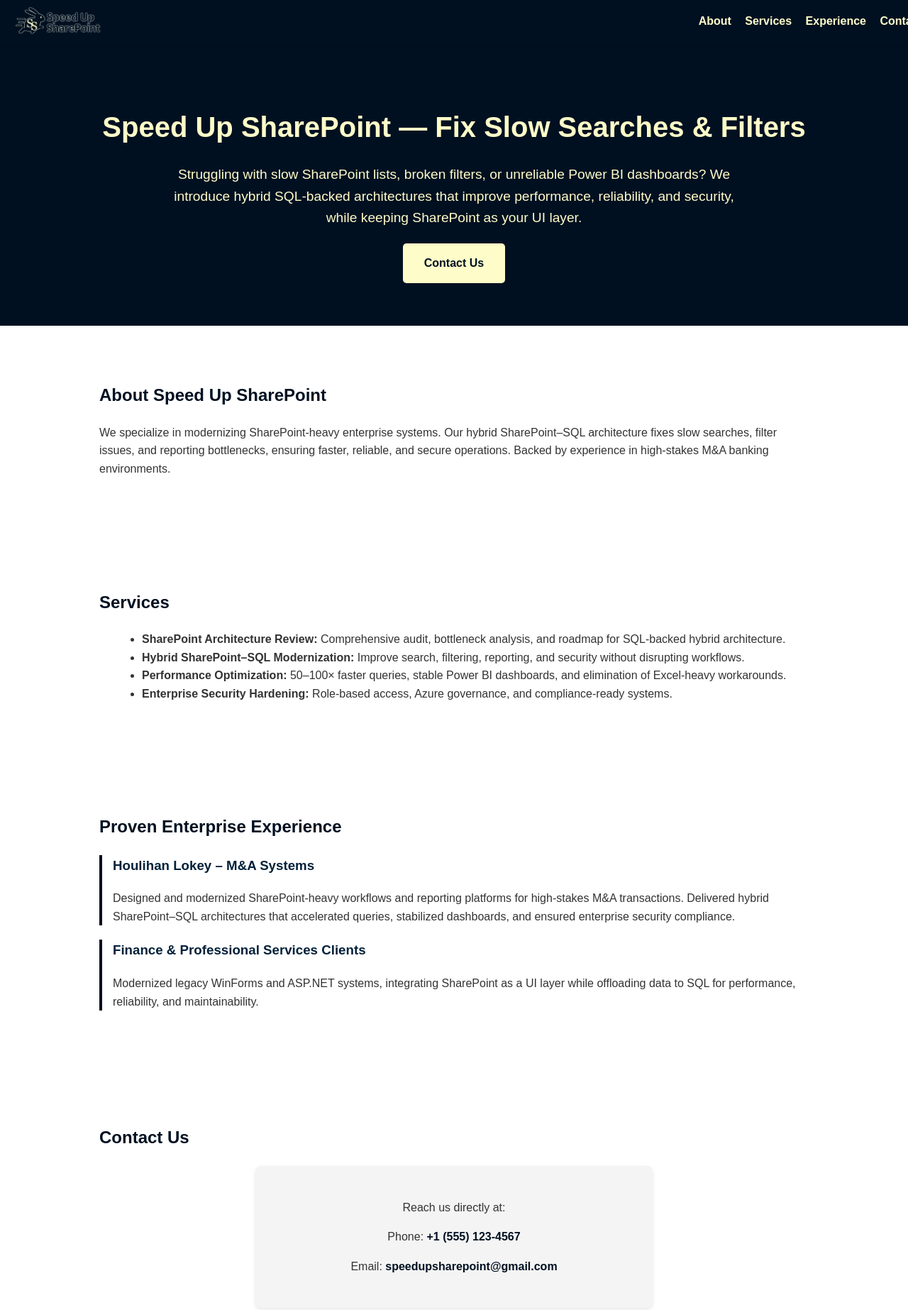
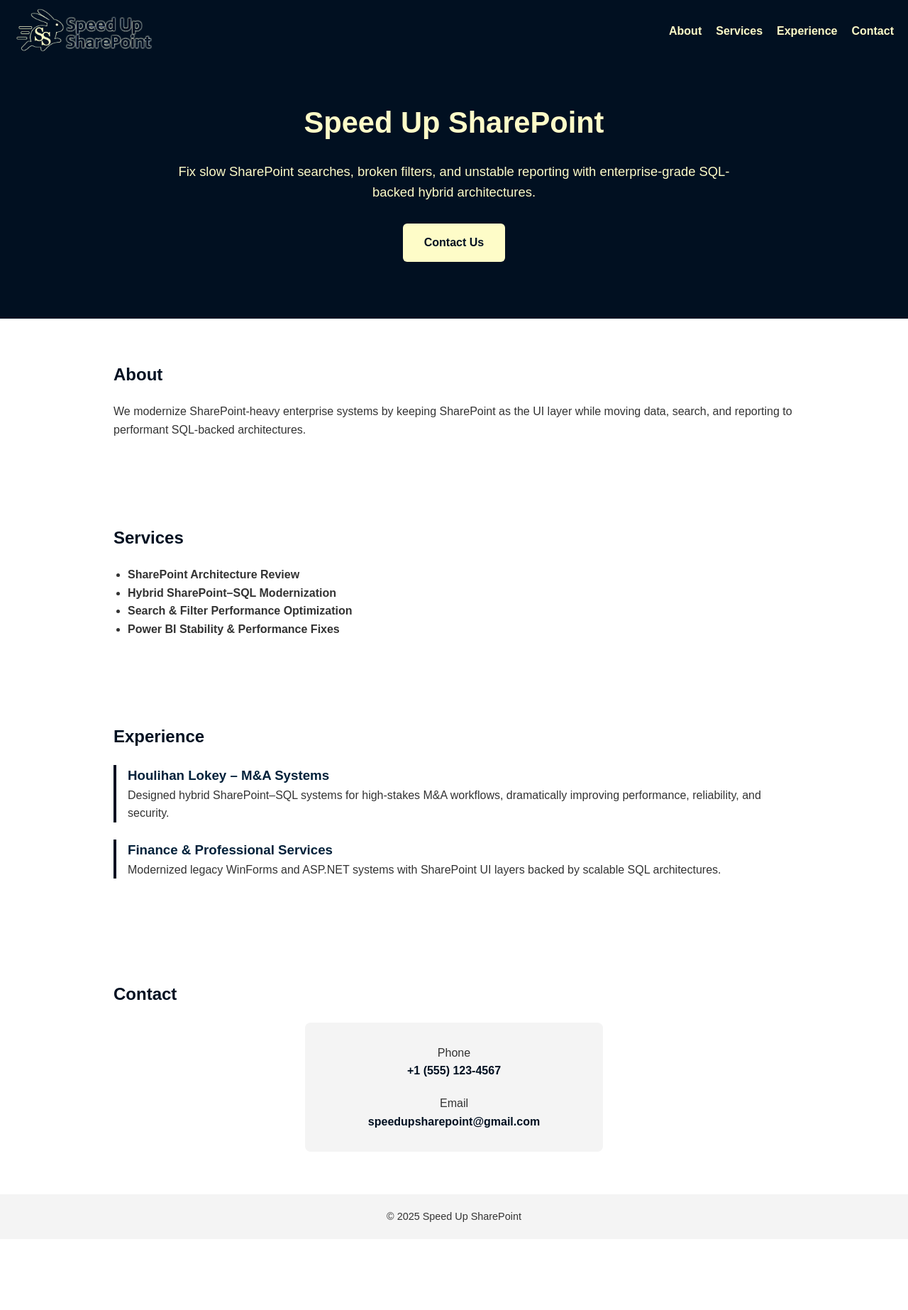
Before and after one commit to mharoot/SpeedUpSharePoint, a plain HTML site: page index.html in a window 1280 px wide. Shown: the top 1846 px of the page at 71% size. After the commit the page ends 1746 px from the top, so only its background shows below. Drawn offline with Linux system fonts and the light colour scheme.

Commit message:
Update index.html

```diff
--- a/index.html
+++ b/index.html
@@ -4,173 +4,224 @@
 <meta charset="UTF-8">
 <meta name="viewport" content="width=device-width, initial-scale=1.0">
 
-<!-- SEO Meta Tags -->
-<title>Speed Up SharePoint | SharePoint Search & Filter Optimization</title>
-<meta name="description" content="Speed Up SharePoint with hybrid SQL-backed architectures. Fix slow searches, filters, and reporting issues. Enterprise SharePoint Architecture Review available.">
-<meta name="keywords" content="SharePoint search performance, SharePoint filter issues, SharePoint SQL hybrid, SharePoint architecture review, Power BI SharePoint optimization">
+<title>Speed Up SharePoint | SharePoint Performance Experts</title>
+<meta name="description" content="Fix slow SharePoint searches, filters, and reporting with SQL-backed hybrid architectures.">
 <meta name="robots" content="index, follow">
 
-<!-- Open Graph -->
-<meta property="og:title" content="Speed Up SharePoint – SharePoint Search & Filter Optimization">
-<meta property="og:description" content="Fix slow SharePoint searches and filters with enterprise-level hybrid SQL architectures. Architecture review available.">
-<meta property="og:type" content="website">
-<meta property="og:url" content="https://www.SpeedUpSharePoint.com/">
-<meta property="og:image" content="https://www.SpeedUpSharePoint.com/assets/og-image.png">
-
-<!-- Styles -->
 <style>
 :root {
-    --primary-color: #011021; /* Navy Blue */
-    --secondary-color: #fefcc8; /* Gold */
+  --primary: #011021;
+  --secondary: #fefcc8;
+}
+
+/* Reset */
+* {
+  box-sizing: border-box;
+  margin: 0;
+  padding: 0;
 }
 
 body {
   font-family: Arial, sans-serif;
+  color: #333;
   line-height: 1.6;
-    color: #333;
-    margin: 0;
-    padding: 0;
-    background: #fff;
 }
 
-  /* Topbar */
+/* ================= TOPBAR ================= */
+
 .topbar {
-    background: var(--primary-color);
-    color: var(--secondary-color);
+  position: fixed;
+  top: 0;
+  left: 0;
+  width: 100%;
+  background: var(--primary);
   display: flex;
   align-items: center;
   justify-content: space-between;
-    padding: 10px 20px;
-    position: fixed;
-    width: 100%;
-    top: 0;
+  padding: 12px 20px;
   z-index: 1000;
-    box-shadow: 0 2px 5px rgba(0,0,0,0.1);
-  }
-  .topbar img { height: 40px; }
-  .menu-toggle {
-    display: none;
-    font-size: 2em;
-    cursor: pointer;
-  }
-  .topnav-links a { color: var(--secondary-color); text-decoration: none; font-weight: bold; margin-left: 15px; }
-
-  /* Sidebar */
-  .sidebar {
-    height: 100%;
-    width: 0;
-    position: fixed;
-    z-index: 1100;
-    top: 0;
-    left: 0;
-    background-color: var(--primary-color);
-    overflow-x: hidden;
-    transition: 0.3s;
-    padding-top: 60px;
-  }
-  .sidebar a {
-    padding: 15px 30px;
-    text-decoration: none;
-    font-size: 1.2em;
-    color: var(--secondary-color);
-    display: block;
-    transition: 0.2s;
-  }
-  .sidebar a:hover { background-color: #02213a; }
-  .sidebar .closebtn {
-    position: absolute;
-    top: 10px;
-    right: 20px;
-    font-size: 2em;
 }
 
-  /* Hero / Header */
-  header {
-    background: var(--primary-color);
-    color: var(--secondary-color);
-    padding: 120px 20px 60px;
-    text-align: center;
-  }
-  header h1 { font-size: 2.5em; margin-bottom: 20px; }
-  header p { font-size: 1.2em; max-width: 800px; margin: 0 auto; }
-  .cta-button {
-    display: inline-block;
-    margin-top: 20px;
-    background: var(--secondary-color);
-    color: var(--primary-color);
-    padding: 15px 30px;
-    text-decoration: none;
-    border-radius: 5px;
-    font-weight: bold;
-    transition: all 0.3s;
-  }
-  .cta-button:hover {
-    background: var(--primary-color);
-    color: var(--secondary-color);
-    border: 2px solid var(--secondary-color);
+/* Logo */
+.topbar img {
+  max-height: 64px;
+  width: auto;
 }
 
-  /* Sections */
-  section {
-    padding: 60px 20px;
-    max-width: 1000px;
-    margin: 0 auto;
+/* Desktop nav */
+.topnav {
+  display: flex;
+  gap: 20px;
 }
-  h2 { color: var(--primary-color); margin-bottom: 20px; }
-  h3 { color: #02213a; margin-top: 15px; }
-  ul { list-style-type: disc; margin-left: 20px; }
-  .experience { border-left: 4px solid var(--primary-color); padding-left: 15px; margin-bottom: 20px; font-style: normal; }
 
-  /* Contact Section */
-  .contact-info {
-    background: #f4f4f4;
-    padding: 30px;
-    border-radius: 8px;
-    max-width: 500px;
-    margin: 0 auto;
-    text-align: center;
-    box-shadow: 0 2px 5px rgba(0,0,0,0.1);
-  }
-  .contact-info a {
-    color: var(--primary-color);
+.topnav a {
+  color: var(--secondary);
   text-decoration: none;
   font-weight: bold;
 }
-  .contact-info a:hover {
-    color: var(--secondary-color);
+
+/* Hamburger button */
+.menu-toggle {
+  display: none;
+  width: 48px;
+  height: 48px;
+  font-size: 2rem;
+  background: none;
+  border: none;
+  color: var(--secondary);
+  cursor: pointer;
+  align-items: center;
+  justify-content: center;
 }
 
-  /* Footer */
+/* ================= SIDEBAR ================= */
+
+.sidebar {
+  position: fixed;
+  top: 0;
+  left: 0;
+  width: 0;
+  height: 100%;
+  background: var(--primary);
+  overflow-x: hidden;
+  transition: width 0.3s ease;
+  padding-top: 90px;
+  z-index: 1100;
+}
+
+.sidebar a {
+  display: block;
+  padding: 16px 32px;
+  color: var(--secondary);
+  text-decoration: none;
+  font-size: 1.2rem;
+}
+
+.sidebar a:hover {
+  background: rgba(255,255,255,0.08);
+}
+
+/* ================= HERO ================= */
+
+header {
+  background: var(--primary);
+  color: var(--secondary);
+  text-align: center;
+  padding: 140px 20px 80px;
+}
+
+header h1 {
+  font-size: 2.6rem;
+  margin-bottom: 20px;
+}
+
+header p {
+  max-width: 820px;
+  margin: 0 auto;
+  font-size: 1.15rem;
+}
+
+.cta {
+  display: inline-block;
+  margin-top: 30px;
+  padding: 14px 30px;
+  background: var(--secondary);
+  color: var(--primary);
+  text-decoration: none;
+  font-weight: bold;
+  border-radius: 6px;
+}
+
+.cta:hover {
+  background: var(--primary);
+  color: var(--secondary);
+  border: 2px solid var(--secondary);
+}
+
+/* ================= CONTENT ================= */
+
+section {
+  max-width: 1000px;
+  margin: 0 auto;
+  padding: 60px 20px;
+}
+
+h2 {
+  color: var(--primary);
+  margin-bottom: 20px;
+}
+
+h3 {
+  margin-top: 20px;
+  color: #02213a;
+}
+
+ul {
+  margin-left: 20px;
+}
+
+.experience {
+  border-left: 4px solid var(--primary);
+  padding-left: 16px;
+  margin-bottom: 24px;
+}
+
+/* ================= CONTACT ================= */
+
+.contact-box {
+  background: #f4f4f4;
+  padding: 30px;
+  max-width: 420px;
+  margin: 0 auto;
+  border-radius: 8px;
+  text-align: center;
+}
+
+.contact-box a {
+  color: var(--primary);
+  font-weight: bold;
+  text-decoration: none;
+}
+
+/* ================= FOOTER ================= */
+
 footer {
   background: #f4f4f4;
+  text-align: center;
   padding: 20px;
-    text-align: center;
-    font-size: 0.9em;
-    color: #555;
+  font-size: 0.9rem;
 }
 
-  /* Responsive Styles */
+/* ================= RESPONSIVE ================= */
+
 @media (max-width: 768px) {
-    header h1 { font-size: 2em; }
-    header p { font-size: 1em; }
-    section { padding: 40px 15px; }
-    .topnav-links { display: none; }
-    .menu-toggle { display: block; }
+  .topnav {
+    display: none;
   }
-  @media (max-width: 480px) {
-    header h1 { font-size: 1.6em; }
-    header p { font-size: 0.95em; }
-    .cta-button { padding: 12px 25px; font-size: 0.95em; }
+  .menu-toggle {
+    display: flex;
   }
+  .topbar img {
+    max-height: 52px;
+  }
+  header h1 {
+    font-size: 2rem;
+  }
+}
+
 </style>
 </head>
+
 <body>
 
-<!-- Topbar -->
+<!-- TOPBAR -->
 <div class="topbar">
-  <img src="https://mharoot.github.io/SpeedUpSharePoint/sharepoint-rectangle-logo.png" alt="Speed Up SharePoint Logo">
-  <span class="menu-toggle" onclick="openSidebar()">&#9776;</span>
-  <nav class="topnav-links">
+  <img src="https://mharoot.github.io/SpeedUpSharePoint/sharepoint-rectangle-logo.png"
+       alt="Speed Up SharePoint">
+
+  <button id="menuToggle" class="menu-toggle" aria-label="Menu">☰</button>
+
+  <nav class="topnav">
     <a href="#about">About</a>
     <a href="#services">Services</a>
     <a href="#experience">Experience</a>
@@ -178,75 +229,99 @@
   </nav>
 </div>
 
-<!-- Sidebar -->
-<div id="mySidebar" class="sidebar">
-  <a href="javascript:void(0)" class="closebtn" onclick="closeSidebar()">×</a>
-  <a href="#about" onclick="closeSidebar()">About</a>
-  <a href="#services" onclick="closeSidebar()">Services</a>
-  <a href="#experience" onclick="closeSidebar()">Experience</a>
-  <a href="#contact" onclick="closeSidebar()">Contact</a>
+<!-- SIDEBAR -->
+<div id="sidebar" class="sidebar">
+  <a href="#about" onclick="toggleMenu()">About</a>
+  <a href="#services" onclick="toggleMenu()">Services</a>
+  <a href="#experience" onclick="toggleMenu()">Experience</a>
+  <a href="#contact" onclick="toggleMenu()">Contact</a>
 </div>
 
-<!-- Hero / Home Section -->
-<header id="home">
-  <h1>Speed Up SharePoint — Fix Slow Searches & Filters</h1>
-  <p>Struggling with slow SharePoint lists, broken filters, or unreliable Power BI dashboards? We introduce hybrid SQL-backed architectures that improve performance, reliability, and security, while keeping SharePoint as your UI layer.</p>
-  <a href="#contact" class="cta-button">Contact Us</a>
+<!-- HERO -->
+<header>
+  <h1>Speed Up SharePoint</h1>
+  <p>
+    Fix slow SharePoint searches, broken filters, and unstable reporting
+    with enterprise-grade SQL-backed hybrid architectures.
+  </p>
+  <a href="#contact" class="cta">Contact Us</a>
 </header>
 
-<!-- About Section -->
+<!-- ABOUT -->
 <section id="about">
-  <h2>About Speed Up SharePoint</h2>
-  <p>We specialize in modernizing SharePoint-heavy enterprise systems. Our hybrid SharePoint–SQL architecture fixes slow searches, filter issues, and reporting bottlenecks, ensuring faster, reliable, and secure operations. Backed by experience in high-stakes M&A banking environments.</p>
+  <h2>About</h2>
+  <p>
+    We modernize SharePoint-heavy enterprise systems by keeping SharePoint
+    as the UI layer while moving data, search, and reporting to performant
+    SQL-backed architectures.
+  </p>
 </section>
 
-<!-- Services Section -->
+<!-- SERVICES -->
 <section id="services">
   <h2>Services</h2>
   <ul>
-    <li><strong>SharePoint Architecture Review:</strong> Comprehensive audit, bottleneck analysis, and roadmap for SQL-backed hybrid architecture.</li>
-    <li><strong>Hybrid SharePoint–SQL Modernization:</strong> Improve search, filtering, reporting, and security without disrupting workflows.</li>
-    <li><strong>Performance Optimization:</strong> 50–100× faster queries, stable Power BI dashboards, and elimination of Excel-heavy workarounds.</li>
-    <li><strong>Enterprise Security Hardening:</strong> Role-based access, Azure governance, and compliance-ready systems.</li>
+    <li><strong>SharePoint Architecture Review</strong></li>
+    <li><strong>Hybrid SharePoint–SQL Modernization</strong></li>
+    <li><strong>Search & Filter Performance Optimization</strong></li>
+    <li><strong>Power BI Stability & Performance Fixes</strong></li>
   </ul>
 </section>
 
-<!-- Experience Section -->
+<!-- EXPERIENCE -->
 <section id="experience">
-  <h2>Proven Enterprise Experience</h2>
+  <h2>Experience</h2>
+
   <div class="experience">
     <h3>Houlihan Lokey – M&A Systems</h3>
-    Designed and modernized SharePoint-heavy workflows and reporting platforms for high-stakes M&A transactions. Delivered hybrid SharePoint–SQL architectures that accelerated queries, stabilized dashboards, and ensured enterprise security compliance.
+    <p>
+      Designed hybrid SharePoint–SQL systems for high-stakes M&A workflows,
+      dramatically improving performance, reliability, and security.
+    </p>
   </div>
+
   <div class="experience">
-    <h3>Finance & Professional Services Clients</h3>
-    Modernized legacy WinForms and ASP.NET systems, integrating SharePoint as a UI layer while offloading data to SQL for performance, reliability, and maintainability.
+    <h3>Finance & Professional Services</h3>
+    <p>
+      Modernized legacy WinForms and ASP.NET systems with SharePoint UI
+      layers backed by scalable SQL architectures.
+    </p>
   </div>
 </section>
 
-<!-- Contact Section -->
+<!-- CONTACT -->
 <section id="contact">
-  <h2>Contact Us</h2>
-  <div class="contact-info">
-    <p>Reach us directly at:</p>
-    <p>Phone: <a href="tel:+15551234567">+1 (555) 123-4567</a></p>
-    <p>Email: <a href="mailto:speedupsharepoint@gmail.com">speedupsharepoint@gmail.com</a></p>
+  <h2>Contact</h2>
+
+  <div class="contact-box">
+    <p>Phone</p>
+    <p><a href="tel:+15551234567">+1 (555) 123-4567</a></p>
+
+    <p style="margin-top:20px;">Email</p>
+    <p><a href="mailto:speedupsharepoint@gmail.com">
+      speedupsharepoint@gmail.com
+    </a></p>
   </div>
 </section>
 
-<!-- Footer -->
+<!-- FOOTER -->
 <footer>
-  &copy; 2025 Speed Up SharePoint. All rights reserved.
+  © 2025 Speed Up SharePoint
 </footer>
 
-<!-- JavaScript for Sidebar -->
+<!-- JS -->
 <script>
-function openSidebar() {
-  document.getElementById("mySidebar").style.width = "250px";
+const sidebar = document.getElementById("sidebar");
+const toggleBtn = document.getElementById("menuToggle");
+
+function toggleMenu() {
+  const open = sidebar.style.width === "260px";
+
+  sidebar.style.width = open ? "0" : "260px";
+  toggleBtn.textContent = open ? "☰" : "✕";
 }
-function closeSidebar() {
-  document.getElementById("mySidebar").style.width = "0";
-}
+
+toggleBtn.addEventListener("click", toggleMenu);
 </script>
 
 </body>
```
Lines whose indentation alone changed are shown as unchanged.
